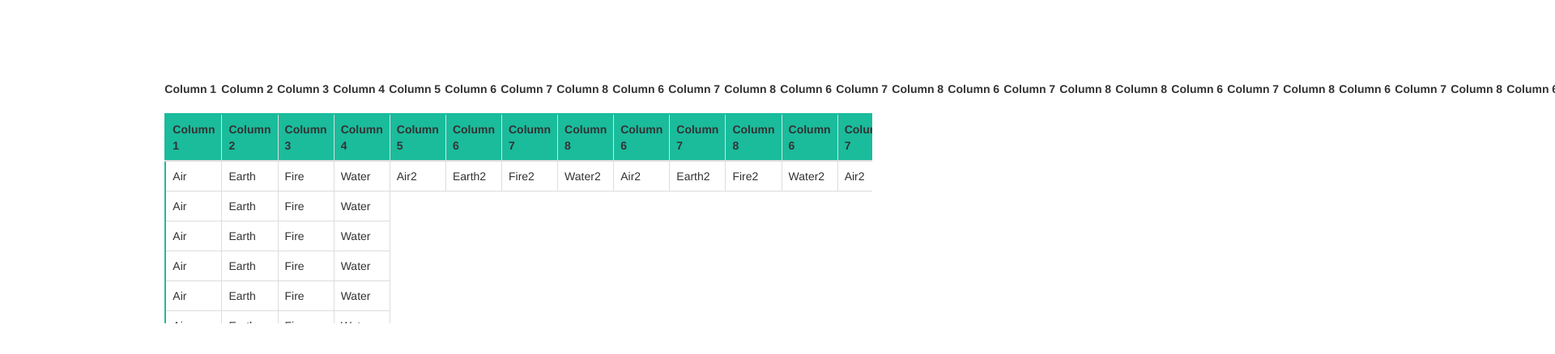
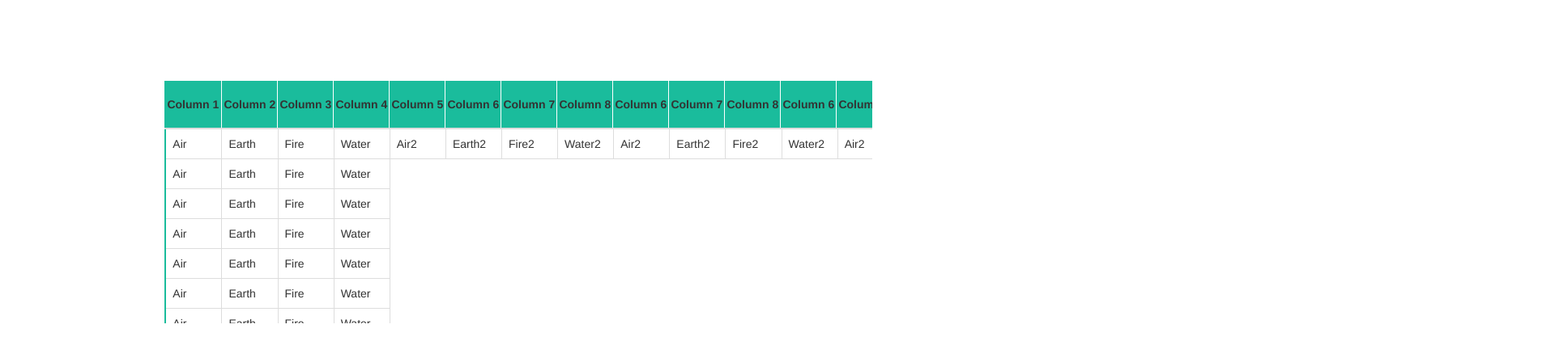
Before and after one commit to webfrontup/web-tools, a plain HTML site: page form-fix-head/Lightweight-jQuery-Plugin-For-Fixed-Table-Headers/makeHeadTop.html in a window 1280 px wide. Shown: the top 438 px of the page at 81% size, 1920 px wide, since content can reach past the window. Drawn offline with nearby package versions, Linux system fonts and the light colour scheme.

Commit message:
fix-head-top 1

```diff
--- a/form-fix-head/Lightweight-jQuery-Plugin-For-Fixed-Table-Headers/js/makeHeadTopPro.js
+++ b/form-fix-head/Lightweight-jQuery-Plugin-For-Fixed-Table-Headers/js/makeHeadTopPro.js
@@ -55,13 +55,15 @@
                 $fixedHeader.find("th").each(function (key, item) {
 					$(item).css("min-width", parseInt(originalWidth[key], 10));
 					$(item).css("max-width", parseInt(originalWidth[key], 10));
+                    $(item).css("width", parseInt(originalWidth[key], 10));
 
                     $(item).css("min-height", parseInt(originalHeight[key], 10));
 					$(item).css("max-height", parseInt(originalHeight[key], 10));
+                    $(item).css("height", parseInt(originalHeight[key], 10));
 				});
 				// $originalHeader.after($fixedHeader);
                 // $originalHeader.hide();
-                // $originalHeader.addClass("vishide");
+                $originalHeader.addClass("vishide");
                 $(".tab-twos").before($fixedHeader);
                 $fixedHeader.show();
 			}
@@ -80,8 +82,10 @@
                     var outTh = $originalHeader.find("th").eq(key);
                     $(item).css("min-width", outTh.outerWidth() + "px");
                     $(item).css("max-width", outTh.outerWidth() + "px");
+                    $(item).css("width", outTh.outerWidth() + "px");
                     $(item).css("min-height", outTh.outerHeight() + "px");
 					$(item).css("max-height", outTh.outerHeight() + "px");
+                    $(item).css("height", outTh.outerHeight() + "px");
 				});
 				// $originalHeader.after($fixedHeader);
 				$fixedHeader.show();
@@ -93,21 +97,6 @@
 				$fixedHeader.css({
 					transform: "translateX(-" + $(this).scrollLeft() + "px)",
 				});
-				// $self.css({
-				// 	transform: "translateY(-" + $(this).scrollTop() + "px)",
-				// });
-
-                if($(this).scrollTop()>40){
-                    $originalHeader.addClass("pos-fixed");
-                }else if ($(this).scrollTop()<40) {
-					$originalHeader.removeClass("pos-fixed");
-                    $originalHeader.css({
-                        transform: "translateY(-" + $(this).scrollTop() + "px)",
-                    });
-				}
-
-
-                $originalHeader;
 			});
             $self.scroll(function () {
 				console.log('table-x-scroll');
--- a/form-fix-head/Lightweight-jQuery-Plugin-For-Fixed-Table-Headers/makeHeadTop.html
+++ b/form-fix-head/Lightweight-jQuery-Plugin-For-Fixed-Table-Headers/makeHeadTop.html
@@ -6,12 +6,19 @@
     <title>jQuery fixedTableHeader Plugin Demo</title>
     <link href="https://maxcdn.bootstrapcdn.com/bootstrap/3.3.0/css/bootstrap.min.css" rel="stylesheet">
     <style>
-        .blue {
+        .greens {
             border: 2px solid #1ABC9C;
         }
 
-        .blue thead {
+        .tothead thead {
             background: #1ABC9C;
+        }
+        .tothead thead tr th{
+            border-left: 1px solid #fff;
+            text-align: center;
+        }
+        .tothead thead tr th:first-child{
+            border-left: 0;
         }
 
         .purple {
@@ -26,11 +33,11 @@
             margin-top: 600px;
         }
 
-        .col-centered {
+        .tab-three {
             float: none;
             margin: 0 auto;
             height: 300px;
-
+            overflow: hidden;
             margin-top: 100px;
             padding: 0!important;
         }
@@ -38,20 +45,18 @@
             width: 100%;
             height: 100%;
             overflow: scroll;
-            padding-top: 40px;
         }
 
         .tab-twos{
             width: 100%;
             height: 100%;
-            overflow: hidden;
+            /* overflow: hidden; */
         }
         .tab-twos thead{
             background: #1ABC9C;
         }
         .tab-twos thead th{
             border: 1px solid #fff;
-            /* height: 40px; */
         }
         .relative{
             position: relative;
@@ -70,10 +75,10 @@
     <div class="row">
         <!-- <h1>jQuery fixedTableHeader Plugin Demo</h1> -->
         <!-- <h2>&darr; SCROLL &darr;</h2> -->
-        <div class="col-lg-8 col-centered">
+        <div class="col-lg-8 tab-three tothead">
             <div class="tab-twos">
                 <div class="tab-ones">
-                    <table class="table table-bordered blue relative">
+                    <table class="table table-bordered greens relative">
                         <thead>
                             <tr>
                                 <th>Column 1</th>
```
